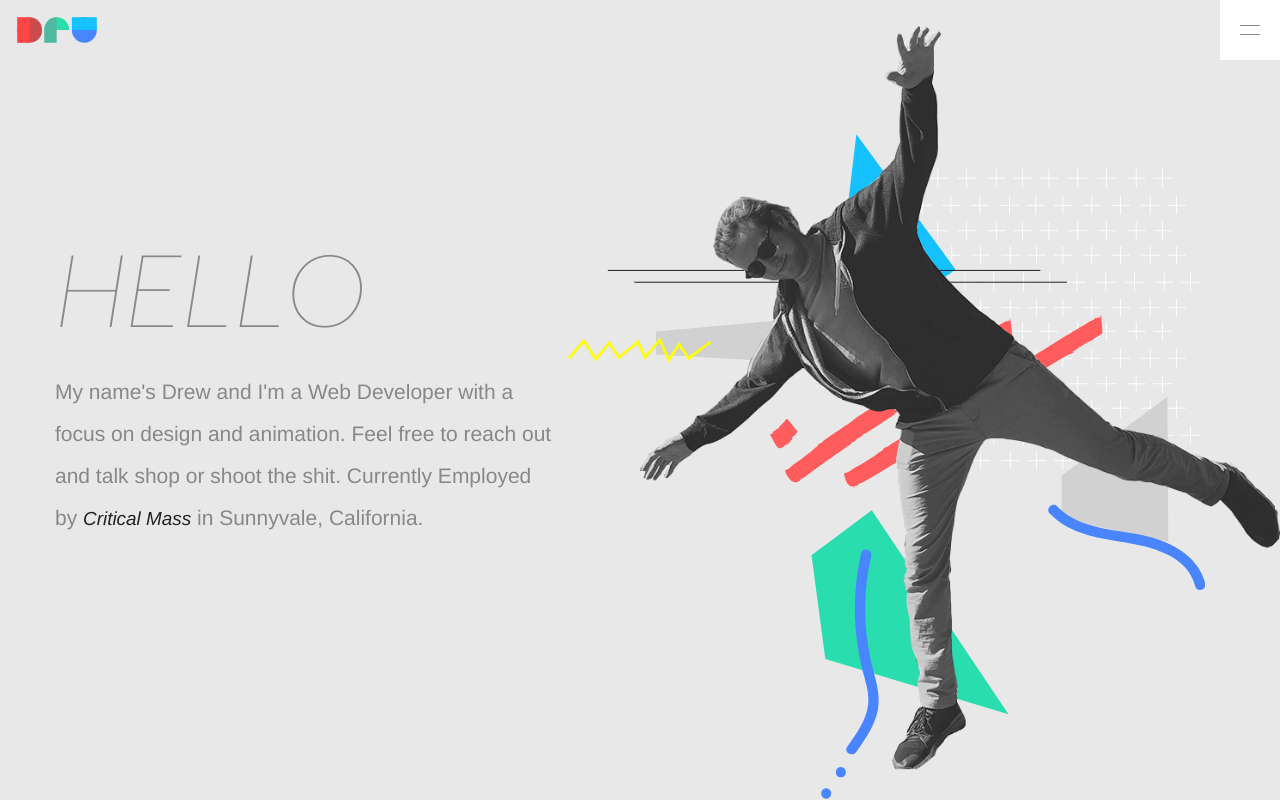
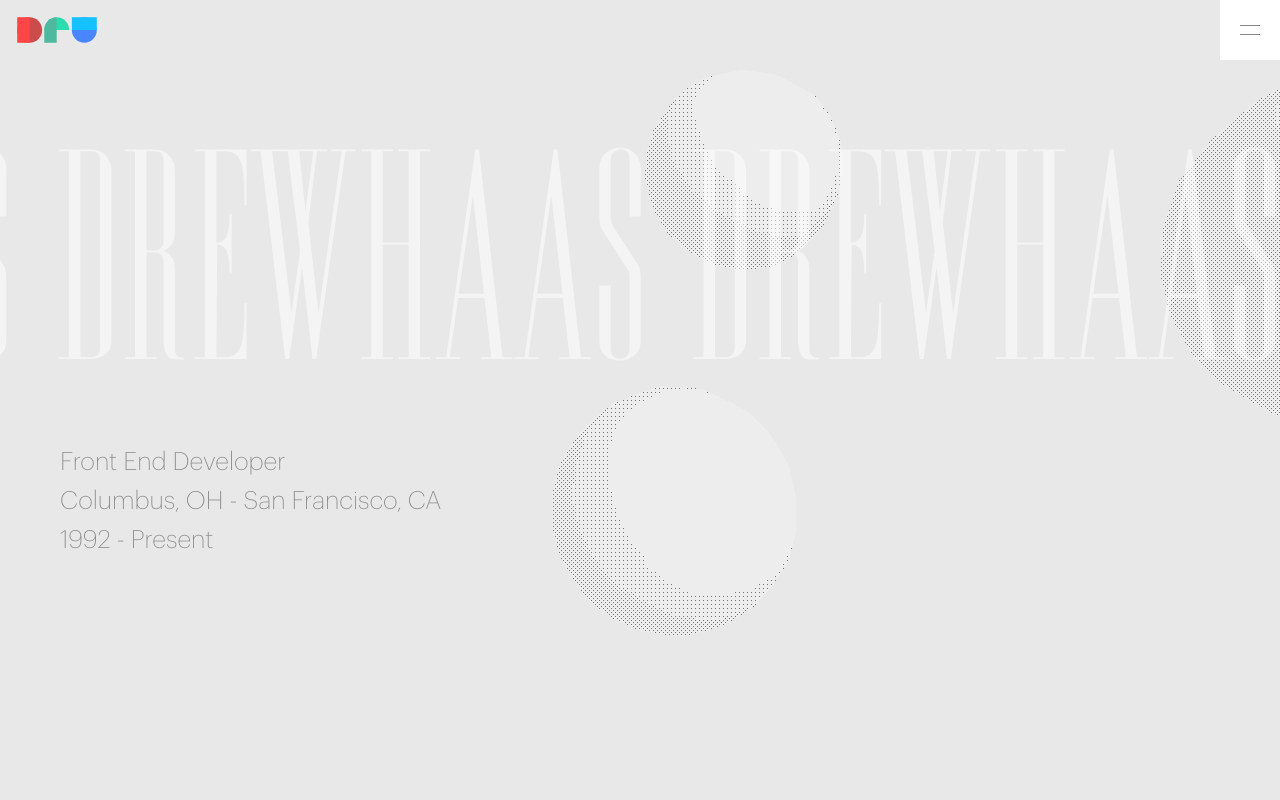
Before and after one commit to drew-haas/drewhaas.com-v2, a Vue app: page / in a window 1280 px wide. Shown: the top 800 px of the page. Built offline with nearby package versions, Linux system fonts and the light colour scheme.

Commit message:
add new font, create new hero section

```diff
--- a/src/scss/components/_navigation.scss
+++ b/src/scss/components/_navigation.scss
@@ -39,6 +39,10 @@
         .logo {
             width: 80px;
             padding-left: 17px;
+
+            @media screen and (max-width: $bp-s) {
+                padding-left: 19px;
+            }
         }
     }
 
@@ -138,7 +142,6 @@
     &-large {
         font-size: 90px;
         text-transform: uppercase;
-        font-family: $font-extra-light;
 
         @media screen and (max-width: $bp-s) {
             font-size: 50px;
--- a/src/scss/pages/_home.scss
+++ b/src/scss/pages/_home.scss
@@ -1,23 +1,27 @@
 .home-container {
-    color: #888;
     overflow: hidden;
 
-    h1 {
-        color: #fff;
-        color: $gray-dark;
-        display: inline;
-        font-size: 100px;
-        font-family: $font-extra-light;
-        font-style: italic;
-        font-weight: lighter;
-        text-transform: uppercase;
-        margin: 0;
-        overflow: hidden;
-        position: relative;
+    .sliding-text {
+        position: absolute;
+        top: 110px;
+        left: 0;
+        width: auto;
+        white-space: nowrap;
+        transform: translateX(-580px);
+        opacity: .5;
         pointer-events: none;
+        font-size: 270px;
 
         @media screen and (max-width: $bp-s) {
-            font-size: 66px;
+            opacity: 1;
+            top: 100px;
+            transform: translateX(20px);
+            font-size: 130px;
+        }
+
+        > span {
+            font-family: 'editionregular';
+            color: #fff;
         }
     }
 
@@ -25,68 +29,77 @@
         min-height: 100vh;
         width: 100vw;
         max-width: 1400px;
-        margin: 0 auto;
+        margin: 0 auto 180px;
+        padding: 400px 60px 90px;
         position: relative;
-        display: flex;
-        align-items: center;
+        box-sizing: border-box;
 
         @media screen and (max-width: $bp-s) {
-            flex-direction: column-reverse;
-            height: auto;
-            min-height: 0;
-            margin-bottom: 80px;
-        }
-
-        .hero-copy-container {
-            max-width: 500px;
-            text-align: left;
-            padding: 0 55px;
-
-            @media screen and (max-width: $bp-s) {
-                padding: 0 20px;
-            }
-
-            a {
-                text-decoration: none;
-            }
-        }
-
-        .hero-subtitle {
-            opacity: 0;
-            transform: translateY(20px);
-
-            @media screen and (max-width: $bp-s) {
-                font-size: 16px;
-            }
+            padding: 225px 20px 0 20px;
+            min-height: none;
+            margin-bottom: 0;
         }
     }
 
-    .scroll-image {
-        z-index: 1;
+    .hero-copy-container {
+        margin: 50px 0 30vh;
         opacity: 1;
-        transform: matrix(1, 0, 0, 1, 0, 0);
+        transform: translate3d(0,0,0);
 
-        img {
-            width: 100%;
+        @media screen and (max-width: $bp-s) {
+            margin-bottom: 14vh;
+        }
+    }
+
+    .hero-text {
+        font-size: 25px;
+        color: $gray-dark;
+        font-family: $font-extra-light;
+        padding: 0 0 14px;
+        margin: 0;
+        line-height: 1;
+
+        @media screen and (max-width: $bp-s) {
+            font-size: 20px;
+            padding: 0 0 12px;
+            color: $gray-darkest;
+        }
+    }
+
+    .logo-abstract {
+        max-width: 130px;
+        margin-bottom: 100px;
+        opacity: 1;
+        transform: translate3d(0,0,0);
+    }
+
+    .posts-text {
+        opacity: 1;
+        transform: translate3d(0,0,0);
+    }
+
+    .posts-text p {
+        font-size: 30px;
+        color: $gray-dark;
+        font-family: $font-light;
+        padding: 0 0 40px;
+        margin: 0;
+        line-height: 1;
+
+        @media screen and (max-width: $bp-s) {
+            font-size: 22px;
+            padding: 0 0 30px;
+            color: $gray-darkest;
+        }
+    }
+
+    .g-line {
+        height: 2px;
+        width: 100%;
+        background: linear-gradient(to right, #14c2ff  0%, #2addae 50%, #ff4545 100%);
+
+        @media screen and (max-width: $bp-s) {
+            width: calc(100% + 60px);
         }
     }
 }
-
-.flying-drew-container {
-    width: 50vw;
-    position: relative;
-    left: 30px;
-
-    @media screen and (max-width: $bp-s) {
-        width: 80%;
-        margin-bottom: 120px;
-    }
-
-    .illustration-container {
-        width: 100%;
-        position: absolute;
-        top: 109px;
-        left: -75px;
-        transform: translate(0,0);
-    }
-}
--- a/src/scss/pages/_project-detail.scss
+++ b/src/scss/pages/_project-detail.scss
@@ -39,7 +39,7 @@
             height: 100%;
             transform: scaleX(0);
             transition: .4s transform cubic-bezier(0.165, 0.84, 0.44, 1);
-            background-color: #000;
+            background: linear-gradient(to right, #14c2ff  0%, #2addae 50%, #ff4545 100%);;
             z-index: -1;
         }
 
--- a/src/scss/shared/_base.scss
+++ b/src/scss/shared/_base.scss
@@ -86,10 +86,6 @@ a {
     color: $gray-dark;
 }
 
-.edition {
-    font-family: 'editionregular';
-}
-
 .basic-page-container {
     margin: 100px auto 200px;
     padding: 0 60px;
@@ -113,14 +109,6 @@ a {
 
     @media screen and (max-width: $bp-m) {
         display: block;
-    }
-}
-
-.hero-container {
-    h1 .letter {
-        display: inline-block;
-        transform: translateY(100%);
-        opacity: 0;
     }
 }
 
@@ -148,6 +136,10 @@ a {
     }
 }
 
+.visually-hidden {
+    display: none;
+}
+
 // dat gui
 .dg.ac {
     z-index: 11 !important;
--- a/src/scss/shared/_fonts.scss
+++ b/src/scss/shared/_fonts.scss
@@ -12,14 +12,22 @@ $font_path: '~@/assets/fonts/';
     font-weight: normal;
     font-style: normal;
 }
+
 @font-face {
     font-family: 'Graphik-ExtralightItalic';
     src: url($font_path + 'Graphik-ExtralightItalic.otf') format('opentype');
 }
+
+@font-face {
+    font-family: 'Graphik-Extralight';
+    src: url($font_path + 'Graphik-Extralight.otf') format('opentype');
+}
+
 @font-face {
     font-family: 'Graphik-ThinItalic';
     src: url($font_path + 'Graphik-ThinItalic.otf') format('opentype');
 }
+
 @font-face {
     font-family: 'Graphik-Medium';
     src: url($font_path + 'Graphik-Medium.otf') format('opentype');
--- a/src/scss/shared/_variables.scss
+++ b/src/scss/shared/_variables.scss
@@ -29,7 +29,8 @@ $imageH: 400px;
 $easeOut: cubic-bezier(0.165, 0.84, 0.44, 1);
 
 /* Font Variables */
-$font-extra-light: 'Graphik-ThinItalic';
+$font-extra-light-italic: 'Graphik-ThinItalic';
+$font-extra-light: 'Graphik-Extralight';
 $font-light: 'Graphik-ExtralightItalic';
 $font-book: 'Avenir';
 $font-medium: 'Graphik-Medium';
--- a/src/vue/pages/Home.vue
+++ b/src/vue/pages/Home.vue
@@ -1,19 +1,28 @@
 <template>
     <div class="home-container">
         <div class="hero-container">
-            <div class="hero-copy-container">
-                <h1 id="hero-title">Hello</h1>
-                <p class="hero-subtitle">My name's Drew and I'm a Web Developer with a focus on design and animation. Feel free to reach out and talk shop or shoot the shit. Currently Employed by <a href="https://www.criticalmass.com/" target="_blank">Critical Mass</a> in Sunnyvale, California.</p>
+            <HeroThree></HeroThree>
+
+            <div class="sliding-text" aria-hidden="true">
+                <span>DrewHaas DrewHaas DrewHaas DrewHaas DrewHaas DrewHaas</span>
             </div>
 
-            <div class="flying-drew-container">
-                <!-- Include SVG -->
-                <FlyingIllustration></FlyingIllustration>
+            <div class="hero-copy-container">
+                <h1 class="hero-text visually-hidden">Drew Haas</h1>
+                <p class="hero-text">Front End Developer</p>
+                <p class="hero-text">Columbus, OH - San Francisco, CA</p>
+                <p class="hero-text">1992 - Present</p>
+            </div>
 
-                <div class="scroll-image">
-                    <img :src="require('@/assets/images/home/img-drew-flying.png')" alt="Drew flying through the website"/>
-                </div>
+            <div class="logo-abstract">
+                <img :src="require('@/assets/images/logo-abstract.svg')" alt="Abstract Logo Shapes">
             </div>
+
+            <div class="posts-text">
+                <p>Posts Below</p>
+            </div>
+
+            <div class="g-line"></div>
         </div>
 
         <!-- Include Projects -->
@@ -23,17 +32,15 @@
 </template>
 
 <script>
-import HeroThree from "../components/HeroThree.vue";
-import Projects from "../components/Projects.vue";
-import FlyingIllustration from '../components/FlyingIllustration.vue';
-import { TweenMax, TimelineMax, Expo } from "gsap";
+import HeroThree from '../components/HeroThree';
+import Projects from '../components/Projects.vue';
+import { TweenMax, TimelineMax, Expo } from 'gsap';
 
 export default {
-    name: "Home",
+    name: 'Home',
     components: {
+        HeroThree,
         Projects,
-        HeroThree,
-        FlyingIllustration
     },
 
     beforeCreate() {
@@ -43,18 +50,10 @@ export default {
 
     mounted() {
         // Add Event Listeners
-        window.addEventListener("scroll", this._handleScroll);
-
-        // Global Page Variables
-        this.rotationEl = document.querySelector('.scroll-image');
-        this.illustrationTl = new TimelineMax();
+        window.addEventListener('scroll', this._handleScroll);
 
         // Initialize Home Page
         this._initHome();
-    },
-
-    destroyed() {
-        window.removeEventListener("scroll", this._handleScroll);
     },
 
     methods: {
@@ -62,43 +61,12 @@ export default {
         * Initialize Home
         */
         _initHome() {
-            // set h1 to individual chars and animate
-            if (document.getElementById('hero-title')) {
-                let title = document.querySelector('h1');
-                title.innerHTML = this._wrapString(title.innerHTML).join('');
-
-                var tl = new TimelineMax();
-                tl.staggerTo('.letter', 0.7, { delay: 0.2, opacity: 1, y: '0', ease: Expo.easeOut }, 0.04)
-                    .to('.hero-subtitle', 0.7, { opacity: 1, y: '0', ease: Expo.easeOut }, '-=0.6');
-            }
-        },
-
-        /*
-        * Wrap String characters into individual spans
-        */
-        _wrapString(string) {
-            let newString = [];
-            string = string.split('');
-            string.forEach(element => newString.push('<span class="letter">' + element + '</span>'));
-
-            return newString;
         },
 
         /*
         * Handle Scroll Animations
         */
         _handleScroll(event) {
-            let scrollTop = event.target.scrollingElement.scrollTop;
-            let itemRotation = scrollTop * 0.2;
-            let opacity = 1 - itemRotation / 100;
-
-            TweenMax.to(this.rotationEl, 2, {
-                x: itemRotation * 1.75 + "px",
-                y: itemRotation * 1.5 + "px",
-                opacity: opacity,
-                rotation: itemRotation,
-                ease: Expo.easeOut
-            });
         }
     }
 };
```
Also changed, not shown: src/vue/pages/Credits.vue (+11 -3 lines), src/assets/fonts/Graphik-Extralight.otf (added), src/assets/images/logo-abstract.svg (added), src/scss/pages/_credits.scss (added).
